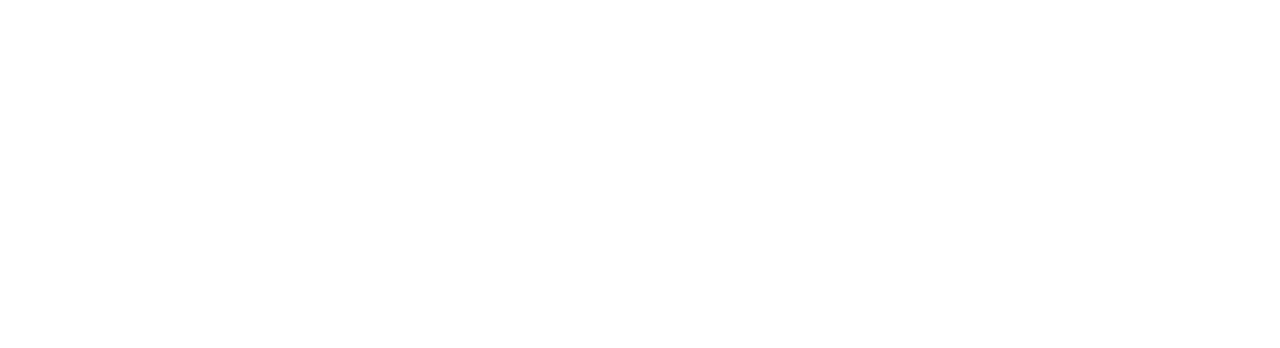
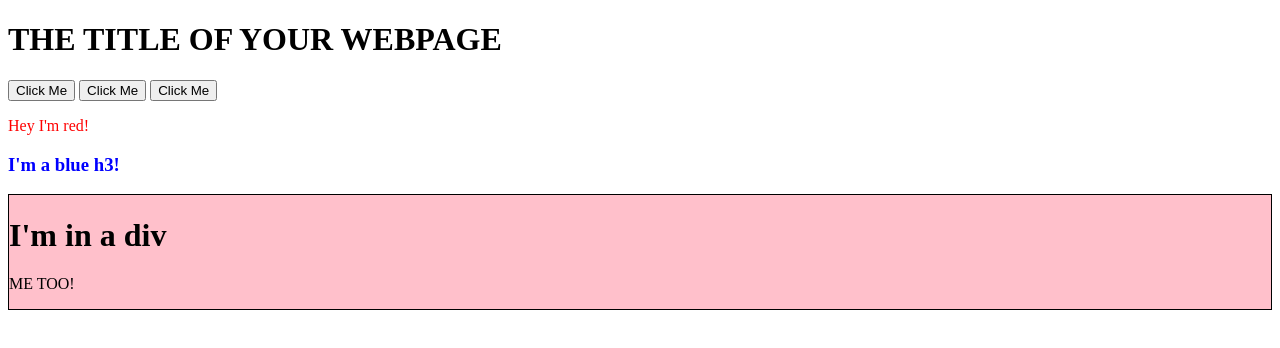
Before and after one commit to criedley/top-exercises, a plain HTML site: page js-foundations-dom-manipulation-and-events/index.html in a window 1280 px wide. Drawn offline with Linux system fonts and the light colour scheme.

Commit message:
Test JavaScript features

```diff
--- a/js-foundations-dom-manipulation-and-events/index.html
+++ b/js-foundations-dom-manipulation-and-events/index.html
@@ -5,8 +5,16 @@
     <meta http-equiv="X-UA-Compatible" content="IE=edge">
     <meta name="viewport" content="width=device-width, initial-scale=1.0">
     <title>DOM Manipulation</title>
+    <script src="index.js" defer></script>
 </head>
 <body>
-
+    <h1>
+        THE TITLE OF YOUR WEBPAGE
+    </h1>
+    <div id="container">
+        <button id="1">Click Me</button>
+        <button id="2">Click Me</button>
+        <button id="3">Click Me</button>
+    </div>
 </body>
 </html>
--- a/js-foundations-dom-manipulation-and-events/index.js
+++ b/js-foundations-dom-manipulation-and-events/index.js
@@ -0,0 +1,40 @@
+const container = document.querySelector('#container');
+
+const redText = document.createElement('p');
+redText.textContent = 'Hey I\'m red!';
+redText.style.color = 'red';
+container.appendChild(redText);
+
+const blueHeading = document.createElement('h3');
+blueHeading.textContent = "I'm a blue h3!";
+blueHeading.style.color = "blue";
+container.appendChild(blueHeading);
+
+const content = document.createElement('div');
+content.style.border = '1px solid';
+content.style.backgroundColor = 'pink';
+
+
+contentHeading = document.createElement('h1');
+contentHeading.textContent = 'I\'m in a div';
+
+contentText = document.createElement('p');
+contentText.textContent = 'ME TOO!';
+
+content.appendChild(contentHeading);
+content.appendChild(contentText);
+
+container.appendChild(content);
+
+const btn = document.querySelector('#btn');
+
+const buttons = document.querySelectorAll('button');
+
+// we use the .forEach method to iterate through each button
+buttons.forEach((button) => {
+
+  // and for each one we add a 'click' listener
+  button.addEventListener('click', () => {
+    alert(button.id);
+  });
+});
```
Also changed, not shown: sandbox/index.html (+1 -1 lines), sandbox/scripts.js (+10 -0 lines).
